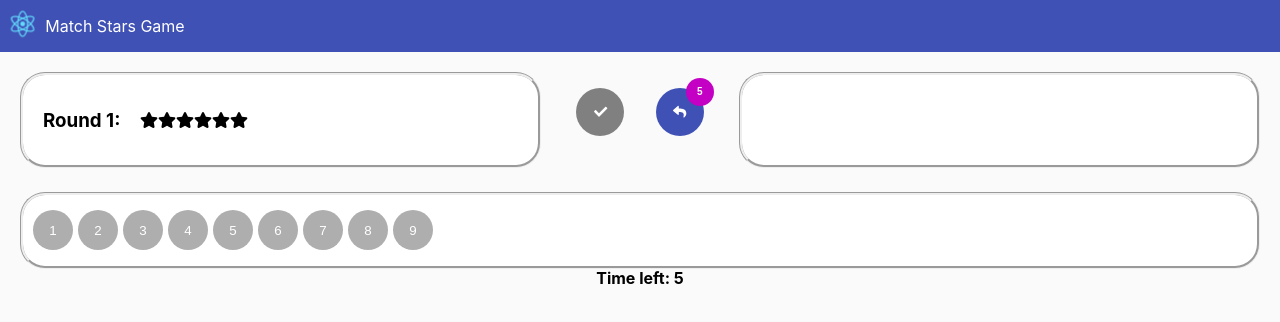
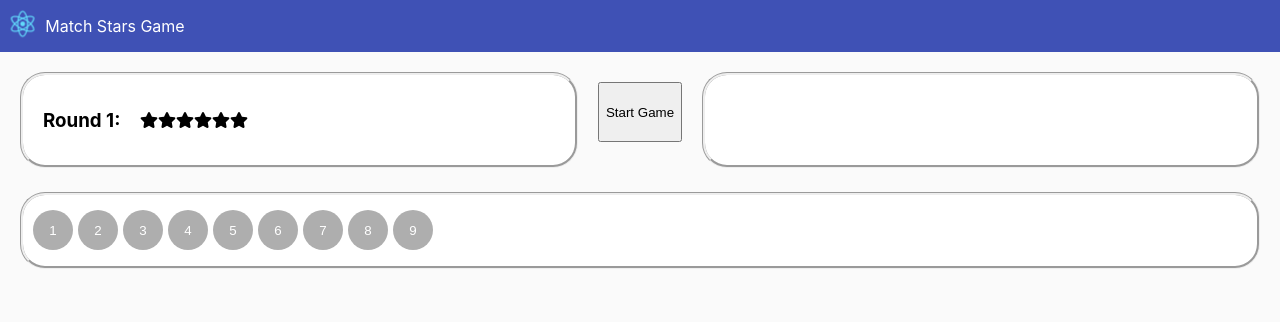
Before and after one commit to mkapiczy/star-match-game, a React (Create React App) app: page / in a window 1280 px wide. Shown: the top 322 px of the page. Built offline with nearby package versions, Linux system fonts and the light colour scheme.

Commit message:
Add start game button

```diff
--- a/src/components/Game/Game.tsx
+++ b/src/components/Game/Game.tsx
@@ -19,7 +19,8 @@ import {randomSum} from "../../services/math-utils";
 enum GameState {
     WON,
     LOST,
-    IN_PROGRESS
+    IN_PROGRESS,
+    STOPPED
 }
 
 const Game: React.FC = () => {
@@ -32,7 +33,7 @@ const Game: React.FC = () => {
     const [numberOfStars, setNumberOfStars] = useState<number>(randomSum(availableNumbers, MAX_NUMBER_OF_STARS))
     const [selectedNumbers, setSelectedNumbers] = useState<Array<number>>([])
     const [numberOfRetries, setNumberOfRetries] = useState<number>(0);
-    const [gameState, setGameState] = useState<GameState>(GameState.IN_PROGRESS)
+    const [gameState, setGameState] = useState<GameState>(GameState.STOPPED)
     const [timer, setTimer] = useState<number>(GAME_TIME)
     useEffect(() => {
         if (gameState === GameState.IN_PROGRESS) {
@@ -109,15 +110,23 @@ const Game: React.FC = () => {
         <div className="Game">
             <div className="first-row">
                 <StarsDisplay roundNumber={roundNumber} numberOfStars={numberOfStars}/>
+                {gameState === GameState.STOPPED ?
+                    <div style={{display: "flex", flexDirection: "column", alignContent:"center", justifyContent:"center"}}>
+                        <button style={{width: "auto", height: "50%"}} onClick={restartGame}>Start Game</button>
+                    </div> :
+                    <>
                         <ButtonArea>
                             <CircularButton icon={faCheck} isBlocked={!areSelectedNumbersCorrect()}
                                             onClick={approveSelectedNumbers}/>
                         </ButtonArea>
                         <ButtonArea>
                             <CircularButton icon={faReply} isBlocked={!areRetriesEnabled()} onClick={retryDraw}>
-                        <CornerCircularLabel value={MAX_NUMBER_OF_RETRIES - numberOfRetries} corner={Corner.TOP_RIGHT}/>
+                                <CornerCircularLabel value={MAX_NUMBER_OF_RETRIES - numberOfRetries}
+                                                     corner={Corner.TOP_RIGHT}/>
                             </CircularButton>
                         </ButtonArea>
+                    </>
+                }
                 < SelectedNumbersDisplay
                     selectedNumbers={selectedNumbers}
                     onNumberClick={unselectNumber}
@@ -128,9 +137,10 @@ const Game: React.FC = () => {
             </div>
             <div className="third-row">
                 <div>
-                    {gameState === GameState.IN_PROGRESS ?
+                    {gameState !== GameState.STOPPED ? gameState === GameState.IN_PROGRESS ?
                         <Timer timer={timer}/> :
-                        gameState === GameState.WON ? <Trophy onClick={restartGame}/> : <Bomb onClick={restartGame}/>}
+                        gameState === GameState.WON ? <Trophy onClick={restartGame}/> :
+                            <Bomb onClick={restartGame}/> : ''}
                 </div>
             </div>
         </div>
```
Lines whose indentation alone changed are shown as unchanged.
